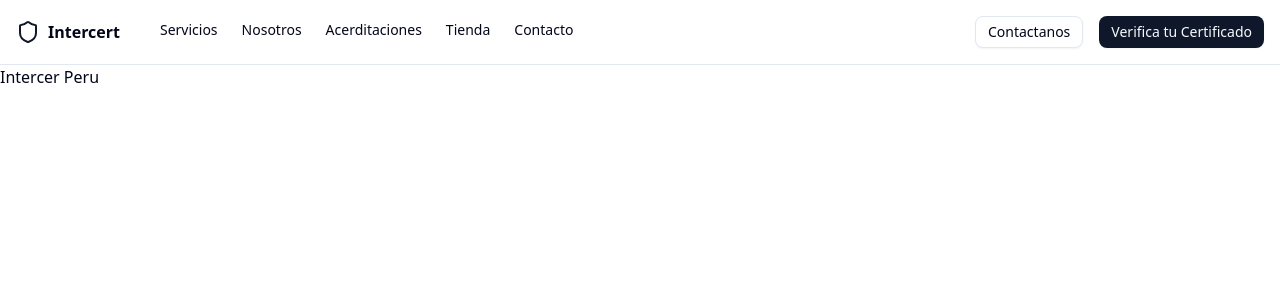
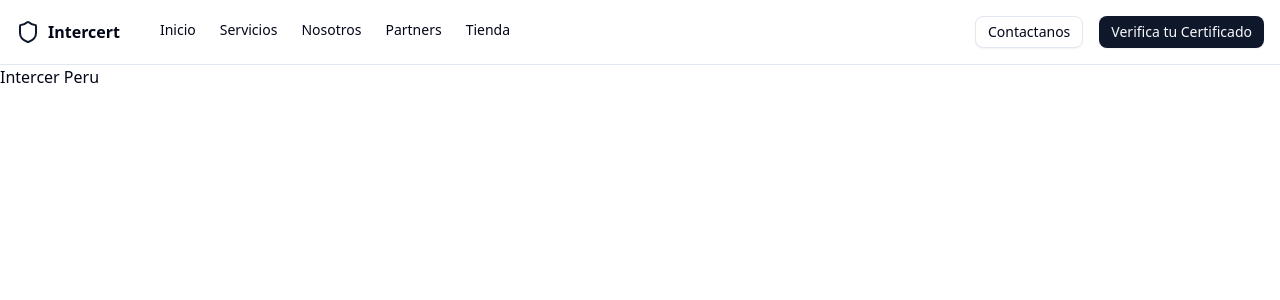
Before and after one commit to Sol-dev-Int/intercert-landing-peru-copia-sol, a Next.js app: page / in a window 1280 px wide. Shown: the top 300 px of the page. Built offline with nearby package versions, Linux system fonts and the light colour scheme.

Commit message:
fix: corrected links in header

```diff
--- a/app/(root)/_components/Header.tsx
+++ b/app/(root)/_components/Header.tsx
@@ -14,19 +14,19 @@ export default function IntercertHeader() {
                     </Link>
                     <nav className="hidden md:flex gap-6">
                         <Link href="#" className="text-sm font-medium transition-colors hover:text-primary">
+                            Inicio
+                        </Link>
+                        <Link href="#" className="text-sm font-medium transition-colors hover:text-primary">
                             Servicios
                         </Link>
                         <Link href="#" className="text-sm font-medium transition-colors hover:text-primary">
                             Nosotros
                         </Link>
                         <Link href="#" className="text-sm font-medium transition-colors hover:text-primary">
-                            Acerditaciones
+                            Partners
                         </Link>
                         <Link href="#" className="text-sm font-medium transition-colors hover:text-primary">
                             Tienda
-                        </Link>
-                        <Link href="#" className="text-sm font-medium transition-colors hover:text-primary">
-                            Contacto
                         </Link>
                     </nav>
                 </div>
```
